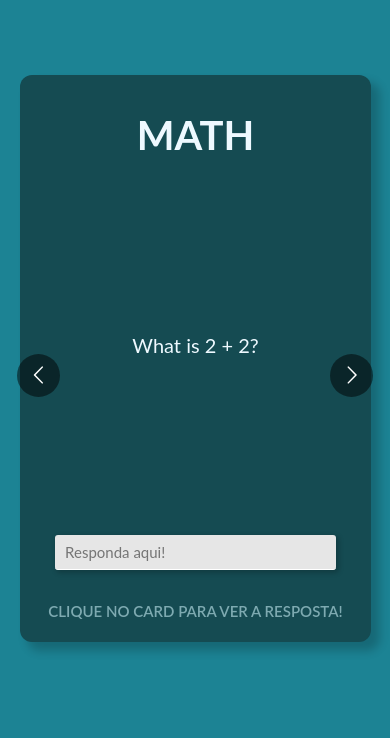
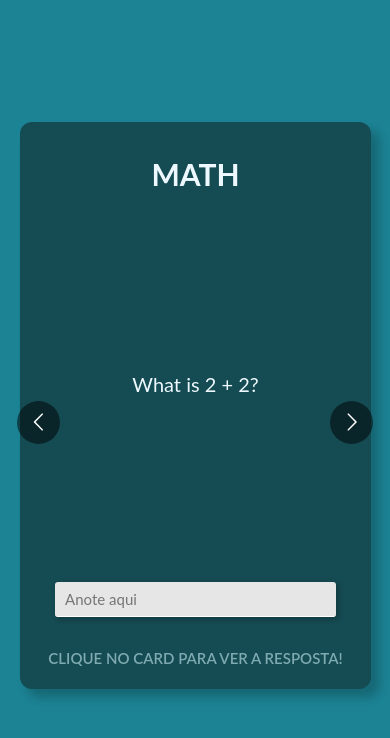
Before and after one commit to BenoGustavo/StudyCards, a React (Vite) app: page / in a window 390 px wide. Shown: the top 738 px of the page. Built offline with nearby package versions, Linux system fonts and the light colour scheme.

Commit message:
refactor: update responsive styles in Cards component and fix placeholder text in CardAnswer

```diff
--- a/src/components/cards/Cards.tsx
+++ b/src/components/cards/Cards.tsx
@@ -36,7 +36,7 @@ export const Card: React.FC<CardProps> = (obj: CardProps) => {
 					</CardTitleContainer>
 					<CardQuestion color={Colors.white}>{obj.question}</CardQuestion>
 					<InputContainer>
-						<CardAnswer placeholder="Responda aqui!" />
+						<CardAnswer placeholder="Anote aqui" />
 						<ClickHereMessage onClick={handleCardSubmission}>CLIQUE NO CARD PARA VER A RESPOSTA!</ClickHereMessage>
 					</InputContainer>
 				</CardFront>
--- a/src/components/cards/styles.ts
+++ b/src/components/cards/styles.ts
@@ -119,6 +119,9 @@ export const CardTitle = styled.h1<CardProps>`
     text-align: center;
     text-transform: uppercase;
     user-select: none;
+    @media (max-width: 600px) {
+      font-size: 3rem;
+  }
 `
 
 export const CardQuestion = styled.p<CardProps>`
@@ -127,6 +130,8 @@ export const CardQuestion = styled.p<CardProps>`
     align-self: center;
     justify-self: center;
     user-select: none;
+    margin: 0 3rem;
+    text-align: center;
 `
 
 export const InputContainer = styled.div`
--- a/src/components/carousel/styles.ts
+++ b/src/components/carousel/styles.ts
@@ -3,4 +3,8 @@ import styled from "styled-components";
 export const CarouselContainer = styled.div`
     height: 100vh;
     width: 100vw;
+
+    & .react-multi-carousel-list  {
+        height: 100svh;
+    }
 `;
```
